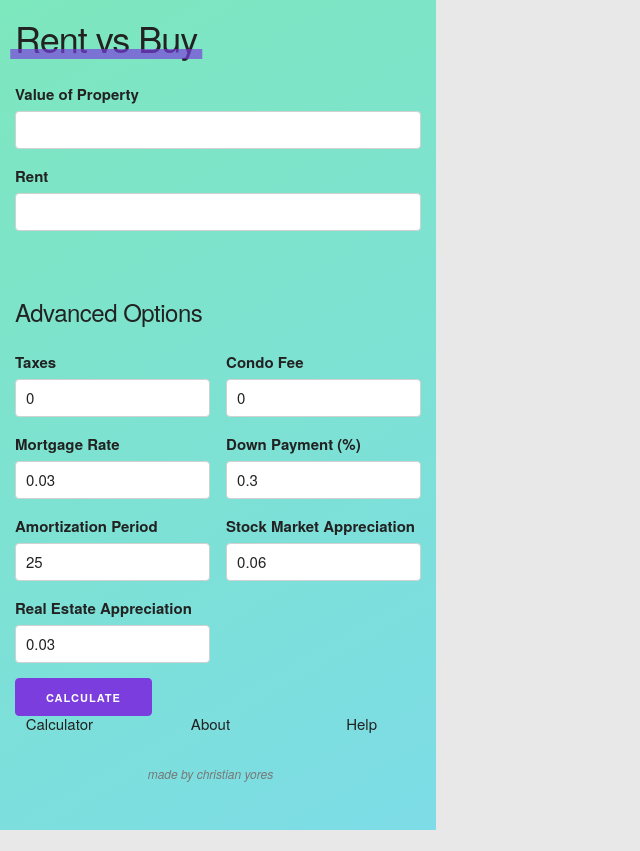
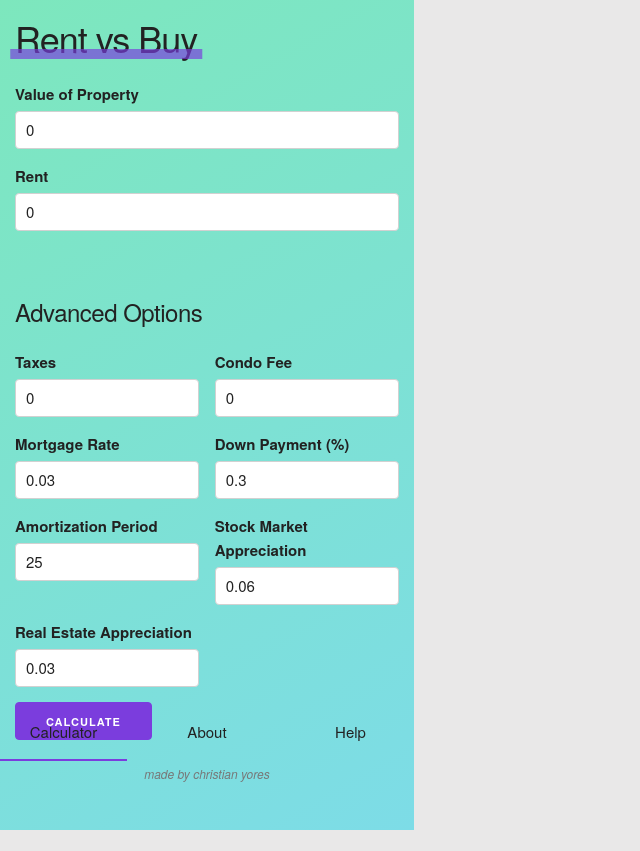
Before and after one commit to cyores/rentvbuy, a React (Create React App) app: page / in a window 1280 px wide. Shown: the whole page, without its empty margins (0-640 px from the left). Before the commit the page ends 800 px from the top, so only its background shows below. Built offline with nearby package versions, Linux system fonts and the light colour scheme.

Commit message:
Built navigation, reorganization of some components was needed

```diff
--- a/src/App.js
+++ b/src/App.js
@@ -3,18 +3,20 @@ import React from "react";
 import "./app.css";
 
 // Components
+import About from "./components/About";
+import Help from "./components/Help";
 import Button from "./components/Button";
 // import TextInput from "./components/TextInput";
 import Sheet from "./components/Sheet";
 import CollectInfo from "./components/CollectInfo";
 import Verdict from "./components/Verdict";
 import Footer from "./components/Footer";
+import Calculator from "./components/Calculator";
 
 class App extends React.Component {
     constructor(props) {
         super(props);
         this.state = {
-            advanced: false,
             VOP: 0, // value of property
             RENT: 0, // rent
             TAX: 0, // annual property taxes
@@ -32,100 +34,52 @@ class App extends React.Component {
                 percentRule: 0,
                 rentOrBuy: null
             },
-            donecalcs: false
+            donecalcs: false,
+            view: "calculator"
         };
-        this.handleChange = this.handleChange.bind(this);
+        this.receiveFromCalculator = this.receiveFromCalculator.bind(this);
+        this.changeView = this.changeView.bind(this);
     }
 
-    calculate() {
-        let s = this.state;
-        s.calcs.downpayment = parseFloat((s.VOP * s.DP).toFixed(2));
-        s.calcs.rent = parseFloat(s.RENT.toFixed(2));
-
-        if (s.TAX > 0) {
-            s.calcs.taxes = s.TAX / 12;
-        } else {
-            s.calcs.taxes = (s.VOP * 0.01) / 12; // asume taxes at 1% of VOP
-        }
-        s.calcs.taxes = parseFloat(s.calcs.taxes.toFixed(2));
-
-        if (s.CF > 0) {
-            console.log("m", (s.VOP * 0.005) / 12);
-            console.log("cf", s.CF);
-            s.calcs.maint = s.CF + (s.VOP * 0.005) / 12;
-        } else {
-            s.calcs.maint = (s.VOP * 0.01) / 12; // assume maintenance of 1% if no condo fee
-        }
-        s.calcs.maint = parseFloat(s.calcs.maint.toFixed(2));
-
-        s.calcs.percentRule = parseFloat(
-            (
-                (s.VOP * (s.SMA - s.REA)) / 12 +
-                s.calcs.maint +
-                s.calcs.taxes
-            ).toFixed(2)
-        );
-
-        if (s.calcs.percentRule < s.calcs.rent) {
-            s.calcs.buy = true;
-        } else {
-            s.calcs.buy = false;
-        }
-
-        s.calcs.donecalcs = true;
-        this.setState({ calcs: s.calcs });
+    receiveFromCalculator(numbers) {
+        this.setState(numbers);
     }
 
-    handleChange(input, metric) {
-        console.log(input.target.value, metric);
-        let s = this.state;
-        s[metric] = parseFloat(input.target.value);
-        this.setState({ metric: s[metric] });
-    }
-
-    toggleAdv() {
-        let s = this.state;
-        s.advanced = !s.advanced;
-        this.setState({ advanced: s.advanced });
+    changeView(view) {
+        this.setState({ view: view });
     }
 
     render() {
         return (
             <React.Fragment>
+                <div className="left-panel bg-grad p-2">
+                    <h3 className="fancy-underline">Rent vs Buy</h3>
+                    {this.state.view === "calculator" ? (
+                        <Calculator defaultState={this.state} sendToApp={this.receiveFromCalculator} />
+                    ) : null}
+                    {this.state.view === "about" ? <About /> : null}
+                    {this.state.view === "help" ? <Help /> : null}
+                    <Footer
+                        view={this.state.view}
+                        changeView={this.changeView}
+                    />
+                </div>
                 <div className="row u-full-height">
-                    <div className="four columns u-full-height">
-                        <div className="bg-grad p-2 u-full-height" style={{ position: "fixed" }}>
-                            <h3 className="fancy-underline">Rent vs Buy</h3>
-                            <CollectInfo
-                                handleChange={this.handleChange}
-                                advanced={this.state.advanced}
-                                VOP={this.state.VOP}
-                                RENT={this.state.RENT}
-                                TAX={this.state.TAX}
-                                CF={this.state.CF}
-                                MR={this.state.MR}
-                                DP={this.state.DP}
-                                AP={this.state.AP}
-                                REA={this.state.REA}
-                                SMA={this.state.SMA}
-                            />
-                            <Button
-                                type="button"
-                                className="button-primary"
-                                text="Calculate"
-                                onPress={() => this.calculate()}
-                            />
-                            <Footer />
-                        </div>
-                    </div>
-                    <div className="eight columns p-2" style={{ margin: "2%" }}>
+                    <div className="four columns p-2 u-full-height" />
+                    <div
+                        className="eight columns p-2 u-full-height"
+                        style={{ margin: "2%" }}
+                    >
                         {this.state.calcs.donecalcs ? (
                             <React.Fragment>
                                 <div className="row">
                                     <Verdict buy={this.state.calcs.buy} />
                                 </div>
                                 <div className="row">
-                                    <div className="six columns" style={{height: "120vh"}}>
+                                    <div
+                                        className="six columns"
+                                        style={{ height: "120vh" }}
+                                    >
                                         <Sheet title={"Buy"}>
                                             <p>
                                                 Downpayment:{" "}
--- a/src/app.css
+++ b/src/app.css
@@ -13,11 +13,11 @@ button.button-primary {
     background-color: #7b3ddd;
     border-color: #7b3ddd;
 }
-button.button-primary:hover, button.button-primary:focus {
+button.button-primary:hover,
+button.button-primary:focus {
     background-color: #7a3ddde3;
     border-color: #7a3ddde3;
 }
-
 
 /* main title */
 .fancy-underline {
@@ -38,6 +38,25 @@ button.button-primary:hover, button.button-primary:focus {
     transform: translateX(-50%);
 }
 
+/* Left panel where nav and stuff are */
+.left-panel {
+    position: fixed;
+    width: 30%;
+    height: 100%;
+}
+.nav-item {
+    cursor: pointer;
+}
+.nav-item p {
+    margin: 0;
+    padding: 1.5rem;
+}
+.nav-item:hover {
+    background: #7a3dddab;
+}
+.active {
+    border-bottom: 2px solid #7b3ddd;
+}
 
 /* utils */
 .u-full-height {
@@ -45,6 +64,9 @@ button.button-primary:hover, button.button-primary:focus {
 }
 .text-center {
     text-align: center;
+}
+.pos-fixed {
+    position: fixed;
 }
 .m-0 {
     margin: 0;
--- /dev/null
+++ b/src/components/About.js
@@ -0,0 +1,34 @@
+import React, { Component } from "react";
+import styled from "styled-components";
+
+const StyledAbout = styled.div``;
+
+class About extends Component {
+    render() {
+        return (
+            <StyledAbout>
+                <div className="row">
+                    <div className="eleven columns">
+                        <h2>About</h2>
+                        <p>
+                            Lorem Ipsum is simply dummy text of the printing and
+                            typesetting industry. Lorem Ipsum has been the
+                            industry's standard dummy text ever since the 1500s,
+                            when an unknown printer took a galley of type and
+                            scrambled it to make a type specimen book. It has
+                            survived not only five centuries, but also the leap
+                            into electronic typesetting, remaining essentially
+                            unchanged. It was popularised in the 1960s with the
+                            release of Letraset sheets containing Lorem Ipsum
+                            passages, and more recently with desktop publishing
+                            software like Aldus PageMaker including versions of
+                            Lorem Ipsum.
+                        </p>
+                    </div>
+                </div>
+            </StyledAbout>
+        );
+    }
+}
+
+export default About;
--- /dev/null
+++ b/src/components/Calculator.js
@@ -0,0 +1,91 @@
+import React, { Component } from "react";
+import styled from "styled-components";
+
+// components
+import Button from "./Button";
+import CollectInfo from "./CollectInfo";
+
+const StyledCalculator = styled.div``;
+
+class Calculator extends Component {
+    constructor(props) {
+        super(props);
+        this.state = this.props.defaultState;
+        this.handleChange = this.handleChange.bind(this);
+    }
+
+    calculate() {
+        let s = this.state;
+        s.calcs.downpayment = parseFloat((s.VOP * s.DP).toFixed(2));
+        s.calcs.rent = parseFloat(s.RENT.toFixed(2));
+
+        if (s.TAX > 0) {
+            s.calcs.taxes = s.TAX / 12;
+        } else {
+            s.calcs.taxes = (s.VOP * 0.01) / 12; // asume taxes at 1% of VOP
+        }
+        s.calcs.taxes = parseFloat(s.calcs.taxes.toFixed(2));
+
+        if (s.CF > 0) {
+            console.log("m", (s.VOP * 0.005) / 12);
+            console.log("cf", s.CF);
+            s.calcs.maint = s.CF + (s.VOP * 0.005) / 12;
+        } else {
+            s.calcs.maint = (s.VOP * 0.01) / 12; // assume maintenance of 1% if no condo fee
+        }
+        s.calcs.maint = parseFloat(s.calcs.maint.toFixed(2));
+
+        s.calcs.percentRule = parseFloat(
+            (
+                (s.VOP * (s.SMA - s.REA)) / 12 +
+                s.calcs.maint +
+                s.calcs.taxes
+            ).toFixed(2)
+        );
+
+        if (s.calcs.percentRule < s.calcs.rent) {
+            s.calcs.buy = true;
+        } else {
+            s.calcs.buy = false;
+        }
+
+        s.calcs.donecalcs = true;
+        this.setState({ calcs: s.calcs });
+        this.props.sendToApp(this.state);
+    }
+
+    handleChange(input, metric) {
+        // console.log(input.target.value, metric);
+        let s = this.state;
+        s[metric] = parseFloat(input.target.value);
+        this.setState({ metric: s[metric] });
+    }
+
+    render() {
+        return (
+            <StyledCalculator>
+                <CollectInfo
+                    handleChange={this.handleChange}
+                    advanced={this.state.advanced}
+                    VOP={this.state.VOP}
+                    RENT={this.state.RENT}
+                    TAX={this.state.TAX}
+                    CF={this.state.CF}
+                    MR={this.state.MR}
+                    DP={this.state.DP}
+                    AP={this.state.AP}
+                    REA={this.state.REA}
+                    SMA={this.state.SMA}
+                />
+                <Button
+                    type="button"
+                    className="button-primary"
+                    text="Calculate"
+                    onPress={() => this.calculate()}
+                />
+            </StyledCalculator>
+        );
+    }
+}
+
+export default Calculator;
--- a/src/components/CollectInfo.js
+++ b/src/components/CollectInfo.js
@@ -15,7 +15,7 @@ class CollectInfo extends Component {
                         <TextInput
                             type="number"
                             step="0.01"
-                            placeholder=""
+                            defaultValue={this.props.VOP}
                             label="Value of Property"
                             onTyping={input =>
                                 this.props.handleChange(input, "VOP")
@@ -28,7 +28,7 @@ class CollectInfo extends Component {
                         <TextInput
                             type="number"
                             step="0.01"
-                            placeholder=""
+                            defaultValue={this.props.RENT}
                             label="Rent"
                             onTyping={input =>
                                 this.props.handleChange(input, "RENT")
--- a/src/components/Footer.js
+++ b/src/components/Footer.js
@@ -5,30 +5,53 @@ const StyledFooter = styled.div`
     position: absolute;
     width: 100%;
     margin: 0;
-    left: -0.75rem;
+    left: 0;
     bottom: 2rem;
     text-align: center;
-
 `;
 
 class Footer extends Component {
     render() {
+        var calculatorClasses = this.props.view === "calculator" ? "active" : "";
+        var aboutClasses = this.props.view === "about" ? "active" : "";
+        var helpClasses = this.props.view === "help" ? "active" : "";
         return (
             <StyledFooter>
                 <div className="row">
-                    <div className="four columns">
+                    <div
+                        className={"four columns nav-item " + calculatorClasses}
+                        onClick={() => {
+                            this.props.changeView("calculator");
+                        }}
+                    >
                         <p>Calculator</p>
                     </div>
-                    <div className="four columns">
+                    <div
+                        className={"four columns nav-item " + aboutClasses}
+                        onClick={() => {
+                            this.props.changeView("about");
+                        }}
+                    >
                         <p>About</p>
                     </div>
-                    <div className="four columns">
+                    <div
+                        className={"four columns nav-item " + helpClasses}
+                        onClick={() => {
+                            this.props.changeView("help");
+                        }}
+                    >
                         <p>Help</p>
                     </div>
                 </div>
                 <div className="row p-0 m-0">
                     <div className="u-full-width">
-                    <p><small><em style={{color: "#777"}}>made by christian yores</em></small></p>
+                        <p>
+                            <small>
+                                <em style={{ color: "#777" }}>
+                                    made by christian yores
+                                </em>
+                            </small>
+                        </p>
                     </div>
                 </div>
             </StyledFooter>
--- /dev/null
+++ b/src/components/Help.js
@@ -0,0 +1,34 @@
+import React, { Component } from "react";
+import styled from "styled-components";
+
+const StyledHelp = styled.div``;
+
+class Help extends Component {
+    render() {
+        return (
+            <StyledHelp>
+                <div className="row">
+                    <div className="eleven columns">
+                        <h2>help</h2>
+                        <p>
+                            Lorem Ipsum is simply dummy text of the printing and
+                            typesetting industry. Lorem Ipsum has been the
+                            industry's standard dummy text ever since the 1500s,
+                            when an unknown printer took a galley of type and
+                            scrambled it to make a type specimen book. It has
+                            survived not only five centuries, but also the leap
+                            into electronic typesetting, remaining essentially
+                            unchanged. It was popularised in the 1960s with the
+                            release of Letraset sheets containing Lorem Ipsum
+                            passages, and more recently with desktop publishing
+                            software like Aldus PageMaker including versions of
+                            Lorem Ipsum.
+                        </p>
+                    </div>
+                </div>
+            </StyledHelp>
+        );
+    }
+}
+
+export default Help;
```
